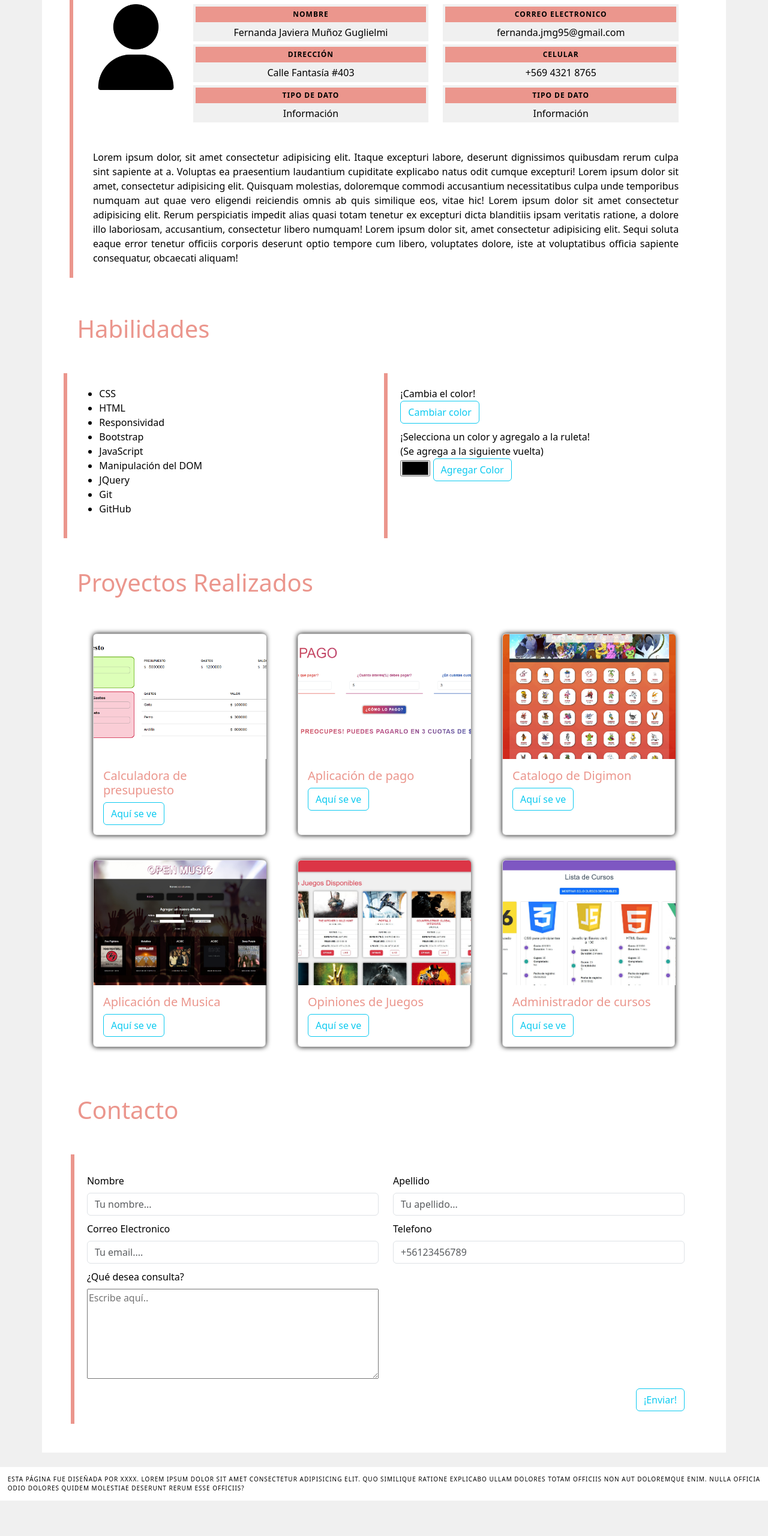
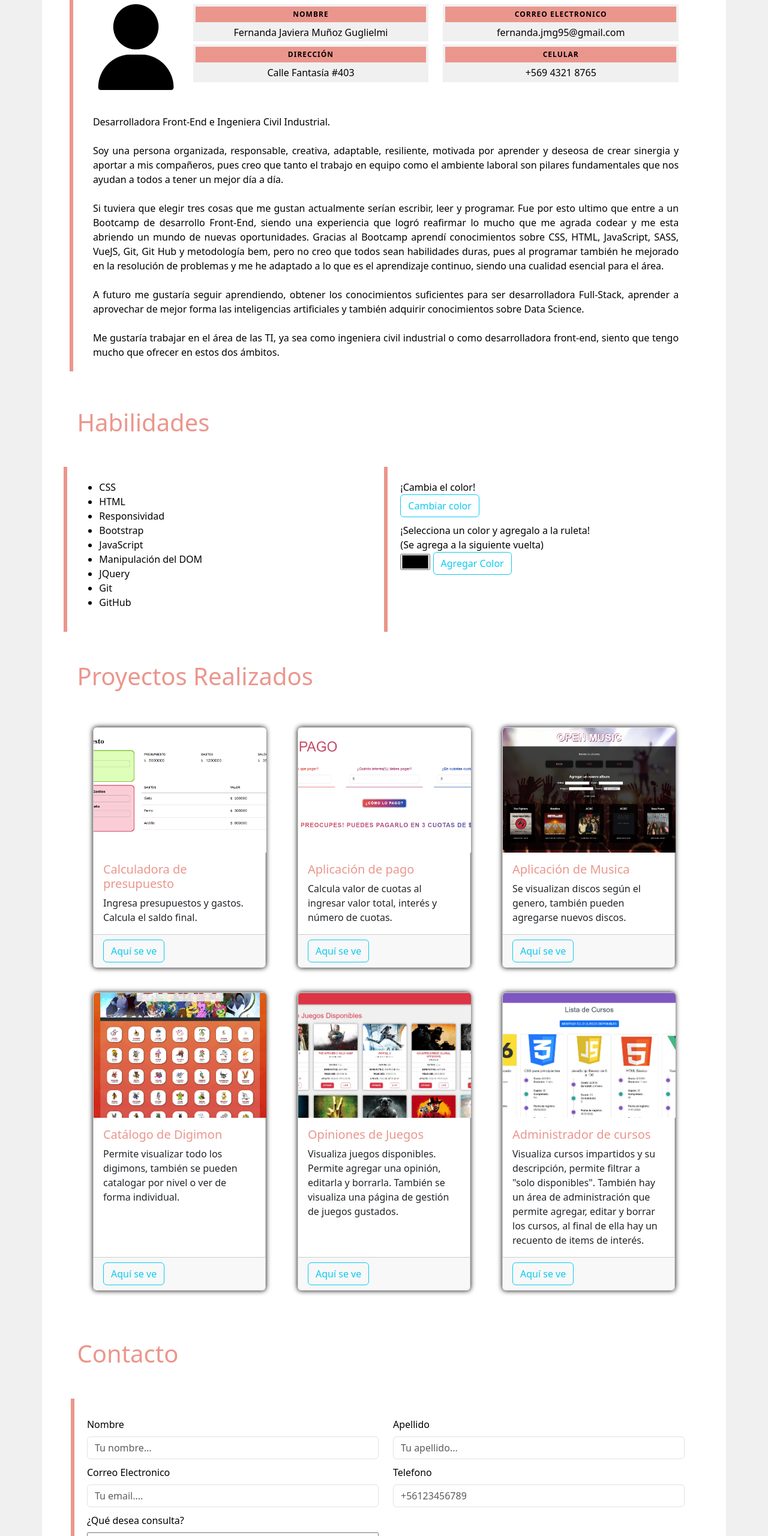
Before and after one commit to SoyUnaGalleta/M2_Consolidacion, a plain HTML site: page index.html in a window 1280 px wide. Shown: the part 240-2800 px from the top of the page at 60% size. Before the commit the page ends 2741 px from the top, so only its background shows below. Drawn offline with nearby package versions, Linux system fonts and the light colour scheme.

Commit message:
pequeños detalles

```diff
--- a/assets/style.css
+++ b/assets/style.css
@@ -20,6 +20,7 @@ footer {
     text-transform: uppercase;
     text-align: justify;
     letter-spacing: 1px;
+    line-height: 120%;
 }
 
 .borde {
--- a/index.html
+++ b/index.html
@@ -43,7 +43,7 @@
             <div class="row borde">
 
                 <div class="col-md-2">
-                  <img src="assets/Persona.png" style="width: 100%;">
+                  <img src="assets/Persona.png" alt="imagenPersonal" style="width: 100%;">
                 </div>
 
                 <div class="col-md-10">
@@ -74,28 +74,21 @@
                     </div>
                   </div>
 
-                  <div class="row">
-                    <div class="col-lg-6">
-                      <div class="informacion">
-                        <div class="dato"><p>Tipo de dato</p></div>
-                        <p>Información</p></div>
-                    </div>
-                    <div class="col-lg-6">
-                      <div class="informacion">
-                        <div class="dato"><p>Tipo de Dato</p></div>
-                        <p>Información</p></div>
-                    </div>
-                  </div>
 
                 </div>
 
             </div>
             <div class="row borde">
               <div class="col">
-                  <p>Lorem ipsum dolor, sit amet consectetur adipisicing elit. Itaque excepturi labore, deserunt dignissimos quibusdam rerum culpa sint sapiente at a. Voluptas ea praesentium laudantium cupiditate explicabo natus odit cumque excepturi!
-                    Lorem ipsum dolor sit amet, consectetur adipisicing elit. Quisquam molestias, doloremque commodi accusantium necessitatibus culpa unde temporibus numquam aut quae vero eligendi reiciendis omnis ab quis similique eos, vitae hic!
-                    Lorem ipsum dolor sit amet consectetur adipisicing elit. Rerum perspiciatis impedit alias quasi totam tenetur ex excepturi dicta blanditiis ipsam veritatis ratione, a dolore illo laboriosam, accusantium, consectetur libero numquam!
-                    Lorem ipsum dolor sit, amet consectetur adipisicing elit. Sequi soluta eaque error tenetur officiis corporis deserunt optio tempore cum libero, voluptates dolore, iste at voluptatibus officia sapiente consequatur, obcaecati aliquam!
+                  <p>Desarrolladora Front-End e Ingeniera Civil Industrial.<br><br>
+
+                    Soy una persona organizada, responsable, creativa, adaptable, resiliente, motivada por aprender y deseosa de crear sinergia y aportar a mis compañeros, pues creo que tanto el trabajo en equipo como el ambiente laboral son pilares fundamentales que nos ayudan a todos a tener un mejor día a día.<br><br>
+
+                    Si tuviera que elegir tres cosas que me gustan actualmente serían escribir, leer y programar. Fue por esto ultimo que entre a un Bootcamp de desarrollo Front-End, siendo una experiencia que logró reafirmar lo mucho que me agrada codear y me esta abriendo un mundo de nuevas oportunidades. Gracias al Bootcamp aprendí conocimientos sobre CSS, HTML, JavaScript, SASS, VueJS, Git, Git Hub y metodología bem, pero no creo que todos sean habilidades duras, pues al programar también he mejorado en la resolución de problemas y me he adaptado a lo que es el aprendizaje continuo, siendo una cualidad esencial para el área.<br><br>
+
+                    A futuro me gustaría seguir aprendiendo, obtener los conocimientos suficientes para ser desarrolladora Full-Stack, aprender a aprovechar de mejor forma las inteligencias artificiales y también adquirir conocimientos sobre Data Science.<br><br>
+
+                    Me gustaría trabajar en el área de las TI, ya sea como ingeniera civil industrial o como desarrolladora front-end, siento que tengo mucho que ofrecer en estos dos ámbitos.
                   </p>
               </div>
           </div>
@@ -134,55 +127,68 @@
 
         <div class="d-flex flex-wrap justify-content-around">
             <div class="card" style="width: 18rem;">
-                <div class="imagenes"><img src="assets/Presupuesto.png" class="card-img-top imagenesCards" alt="..."></div>
+                <div class="imagenes"><img src="assets/Presupuesto.png" class="card-img-top imagenesCards" alt="presupuesto"></div>
                 <div class="card-body">
                   <h5 class="card-title">Calculadora de presupuesto</h5>
-                  <p class="card-text"></p>
+                  <p class="card-text">Ingresa presupuestos y gastos. Calcula el saldo final.</p>
+                </div>
+                <div class="card-footer">
                   <a href="https://soyunagalleta.github.io/Presupuesto/" class="btn btn-outline-info">Aquí se ve</a>
                 </div>
             </div>
 
             <div class="card" style="width: 18rem;">
-                <div class="imagenes"><img src="assets/Aplicación.png" class="card-img-top imagenesCards" alt="..."></div>
+                <div class="imagenes"><img src="assets/Aplicación.png" class="card-img-top imagenesCards" alt="cuotas"></div>
                 <div class="card-body">
                   <h5 class="card-title">Aplicación de pago</h5>
-                  <p class="card-text"></p>
+                  <p class="card-text">Calcula valor de cuotas al ingresar valor total, interés y número de cuotas.</p>
+                </div>
+                <div class="card-footer">
                   <a href="https://soyunagalleta.github.io/AplicacionDePagos/" class="btn btn-outline-info">Aquí se ve</a>
                 </div>
             </div>
 
             <div class="card" style="width: 18rem;">
-                <div class="imagenes"><img src="assets/Digimon.jpg" class="card-img-top imagenesCards" alt="..."></div>
-                <div class="card-body">
-                  <h5 class="card-title">Catalogo de Digimon</h5>
-                  <p class="card-text"></p>
-                  <a href="https://soyunagalleta.github.io/DigiAPI/" class="btn btn-outline-info">Aquí se ve</a>
-                </div>
-            </div>
-
-            <div class="card" style="width: 18rem;">
-                <div class="imagenes"><img src="assets/Musica.jpg" class="card-img-top imagenesCards" alt="..."></div>
+                <div class="imagenes"><img src="assets/Musica.jpg" class="card-img-top imagenesCards" alt="Musica"></div>
                 <div class="card-body">
                   <h5 class="card-title">Aplicación de Musica</h5>
-                  <p class="card-text"></p>
+                  <p class="card-text">Se visualizan discos según el genero, también pueden agregarse nuevos discos.</p>
+                </div>
+                <div class="card-footer">
                   <a href="https://soyunagalleta.github.io/proyecto_openmusic_produccion/" class="btn btn-outline-info">Aquí se ve</a>
                 </div>
             </div>
 
             <div class="card" style="width: 18rem;">
-                <div class="imagenes"><img src="assets/Juegos.jpg" class="card-img-top imagenesCards" alt="..."></div>
+              <div class="imagenes"><img src="assets/Digimon.jpg" class="card-img-top imagenesCards" alt="Digimon"></div>
+              <div class="card-body">
+                <h5 class="card-title">Catálogo de Digimon</h5>
+                <p class="card-text">Permite visualizar todo los digimons, también se pueden catalogar por nivel o ver de forma individual.</p>
+              </div>
+              <div class="card-footer">
+                <a href="https://soyunagalleta.github.io/DigiAPI/" class="btn btn-outline-info">Aquí se ve</a>
+              </div>
+            </div>
+
+            <div class="card" style="width: 18rem;">
+                <div class="imagenes"><img src="assets/Juegos.jpg" class="card-img-top imagenesCards" alt="Juegos"></div>
                 <div class="card-body">
                   <h5 class="card-title">Opiniones de Juegos</h5>
-                  <p class="card-text"></p>
+                  <p class="card-text">Visualiza juegos disponibles. Permite agregar una opinión, editarla y borrarla. También se visualiza una página de gestión de juegos gustados.</p>
+                </div>
+                <div class="card-footer">
                   <a href="https://soyunagalleta.github.io/games_opinion_produccion/" class="btn btn-outline-info">Aquí se ve</a>
                 </div>
             </div>
 
             <div class="card" style="width: 18rem;">
-                <div class="imagenes"><img src="assets/cursos.jpg" class="card-img-top imagenesCards" alt="..."></div>
+                <div class="imagenes"><img src="assets/cursos.jpg" class="card-img-top imagenesCards" alt="Cursos"></div>
                 <div class="card-body">
                   <h5 class="card-title">Administrador de cursos</h5>
-                  <p class="card-text"></p>
+                  <p class="card-text">Visualiza cursos impartidos y su descripción, permite filtrar a "solo disponibles".
+                    También hay un área de administración que permite agregar, editar y borrar los cursos, al final de ella hay un recuento de items de interés.</p>
+                </div>
+                <div class="card-footer">
                   <a href="https://soyunagalleta.github.io/practica_consolidacion_7_produccion/" class="btn btn-outline-info">Aquí se ve</a>
                 </div>
             </div>
@@ -232,7 +238,8 @@
 
     </div>
 
-    <footer>Esta página fue diseñada por xxxx. Lorem ipsum dolor sit amet consectetur adipisicing elit. Quo similique ratione explicabo ullam dolores totam officiis non aut doloremque enim. Nulla officia odio dolores quidem molestiae deserunt rerum esse officiis?</footer>
+    <footer>Esta página fue diseñada por XXX. Lorem ipsum dolor sit amet, consectetur adipisicing elit. Culpa quod nemo expedita sunt esse dolorum saepe et facilis placeat voluptates. Sint tempora accusamus beatae esse hic aliquid saepe sequi consequatur.
+      Lorem ipsum dolor sit amet consectetur adipisicing elit. Accusantium incidunt dolorum architecto tempora illo consequatur cum perferendis assumenda id at? Magni veniam obcaecati, reprehenderit suscipit aliquam nulla rerum vero voluptatem?</footer>
 
     <script src="https://cdn.jsdelivr.net/npm/bootstrap@5.3.3/dist/js/bootstrap.bundle.min.js" integrity="sha384-YvpcrYf0tY3lHB60NNkmXc5s9fDVZLESaAA55NDzOxhy9GkcIdslK1eN7N6jIeHz" crossorigin="anonymous"></script>
     <script src="assets/script.js"></script>
```
